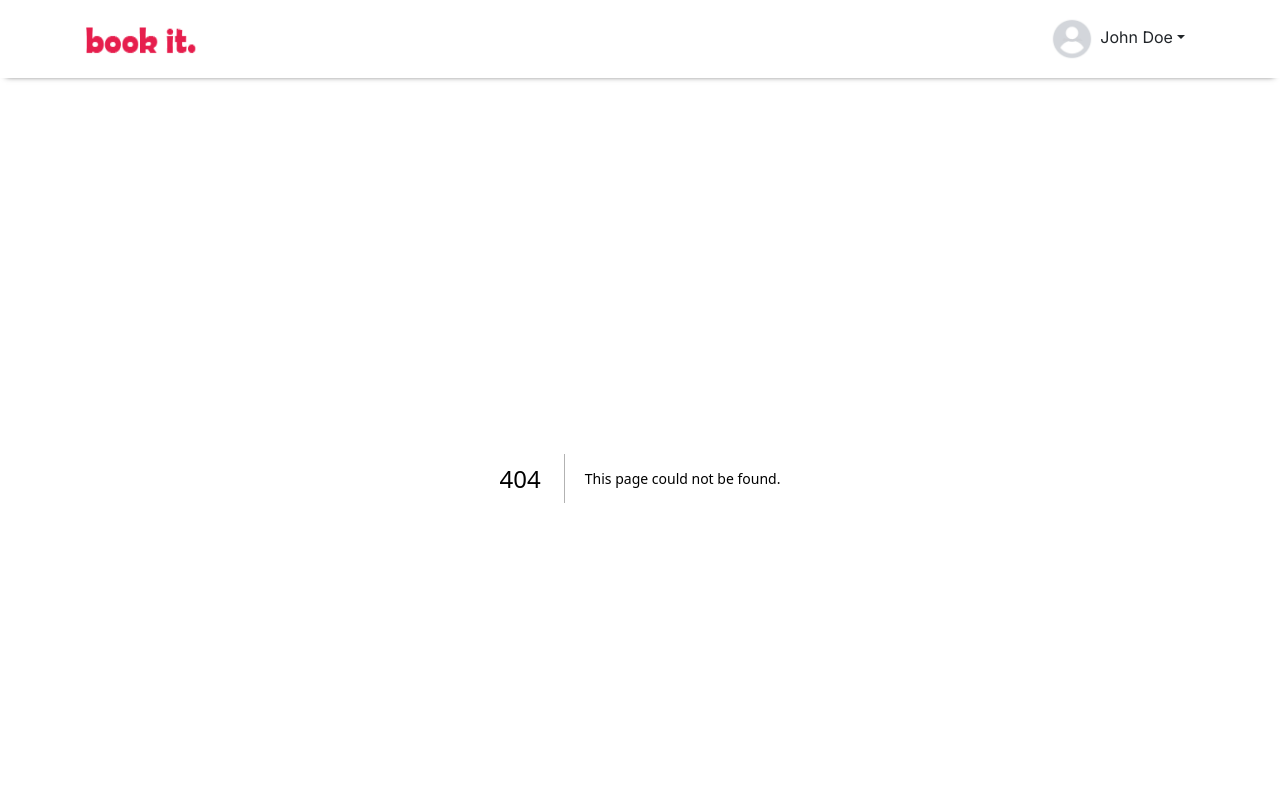
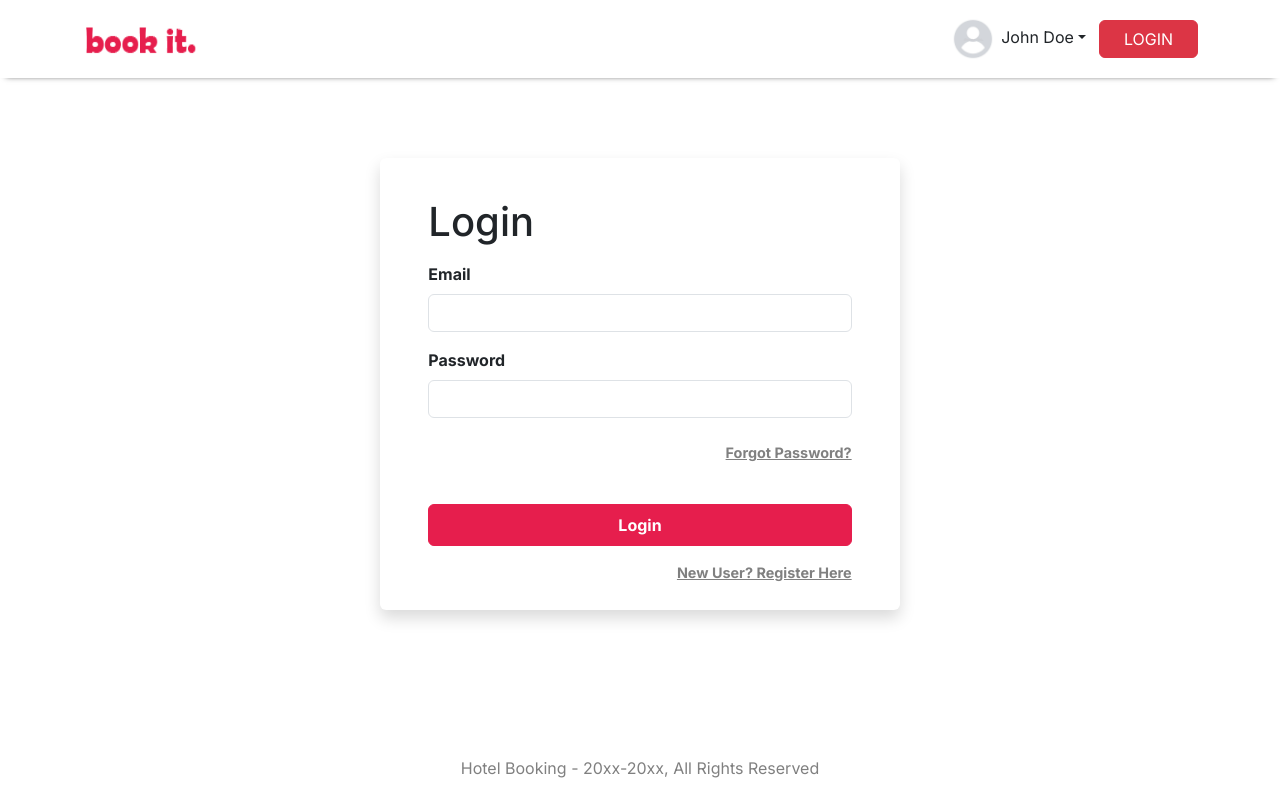
Before and after one commit to Yasu1025/hotel-booking, a Next.js app: page /login in a window 1280 px wide. Before the commit this address had no page. Shown: the top 800 px of the page. Built offline with nearby package versions, Linux system fonts and the light colour scheme.

Commit message:
[Feature]Login page

```diff
--- /dev/null
+++ b/app/(auth)/login/page.tsx
@@ -0,0 +1,12 @@
+import Login from '@/components/auth/Login'
+import React from 'react'
+
+const LoginPage = () => {
+  return (
+    <div>
+      <Login />
+    </div>
+  )
+}
+
+export default LoginPage
--- a/app/api/auth/[...nextauth]/route.ts
+++ b/app/api/auth/[...nextauth]/route.ts
@@ -1,4 +1,4 @@
-import { bcrypt } from 'bcryptjs'
+import bcrypt from 'bcryptjs'
 import dbConnect from '@/backend/config/dbConnect'
 import CredentialsProvider from 'next-auth/providers/credentials'
 import NextAuth from 'next-auth/next'
--- /dev/null
+++ b/components/auth/Login.tsx
@@ -0,0 +1,90 @@
+'use client'
+
+import React, { useState } from 'react'
+import { signIn } from 'next-auth/react'
+import { toast } from 'react-hot-toast'
+import { useRouter } from 'next/navigation'
+import ButtonLoader from '../layout/ButtonLoader'
+
+const Login = () => {
+  const router = useRouter()
+  const [email, setEmail] = useState('')
+  const [password, setPassword] = useState('')
+  const [isLoading, setIsLoading] = useState(false)
+
+  const onSubmit = async (e: React.FormEvent<HTMLFormElement>) => {
+    e.preventDefault()
+    setIsLoading(true)
+
+    const rslt = await signIn('credentials', {
+      redirect: false,
+      email,
+      password,
+    })
+
+    setIsLoading(false)
+
+    if (rslt?.error) {
+      toast.error(rslt?.error)
+    } else {
+      router.push('/')
+    }
+  }
+
+  return (
+    <div className='row wrapper'>
+      <div className='col-10 col-lg-5'>
+        <form className='shadow rounded bg-body' onSubmit={onSubmit}>
+          <h1 className='mb-3'>Login</h1>
+          <div className='mb-3'>
+            <label className='form-label' htmlFor='email_field'>
+              Email
+            </label>
+            <input
+              type='email'
+              id='email_field'
+              className='form-control'
+              value={email}
+              onChange={e => setEmail(e.target.value)}
+            />
+          </div>
+
+          <div className='mb-3'>
+            <label className='form-label' htmlFor='password_field'>
+              Password
+            </label>
+            <input
+              type='password'
+              id='password_field'
+              className='form-control'
+              value={password}
+              onChange={e => setPassword(e.target.value)}
+            />
+          </div>
+
+          <a href='/password/forgot' className='float-end mt-2'>
+            Forgot Password?
+          </a>
+
+          <button
+            id='login_button'
+            type='submit'
+            className='btn form-btn w-100 py-2'
+            disabled={isLoading}
+          >
+            {isLoading ? <ButtonLoader /> : 'Login'}
+          </button>
+
+          <div className='mt-3 mb-4'>
+            <a href='/register' className='float-end'>
+              {' '}
+              New User? Register Here{' '}
+            </a>
+          </div>
+        </form>
+      </div>
+    </div>
+  )
+}
+
+export default Login
--- /dev/null
+++ b/components/layout/ButtonLoader.tsx
@@ -0,0 +1,7 @@
+import React from 'react'
+
+const ButtonLoader = () => {
+  return <div className='lds-dual-ring'></div>
+}
+
+export default ButtonLoader
--- a/components/layout/Header.tsx
+++ b/components/layout/Header.tsx
@@ -1,4 +1,5 @@
 import Image from 'next/image'
+import Link from 'next/link'
 import React from 'react'
 
 const Header = () => {
@@ -55,6 +56,9 @@ const Header = () => {
               </a>
             </div>
           </div>
+          <Link href='/login' className='btn btn-danger px-4 text-white'>
+            LOGIN
+          </Link>
         </div>
       </div>
     </nav>
--- a/next.config.js
+++ b/next.config.js
@@ -9,7 +9,7 @@ const nextConfig = {
     DB_URI: process.env.DB_URI,
     // Next-Auth
     NEXTAUTH_URL: 'http://localhost:3000',
-    NEXTAUTH_SECRET: 'FDRESCEWNFIEFJDAIFJEQOFN', // random
+    NEXTAUTH_SECRET: 'qr85fBm4upvKE8vYr5igf3a4rYM0MmiEbYRkI8bWbgE=', // openssl rand -base64 32
   },
   images: {
     domains: ['res.cloudinary.com'],
```
